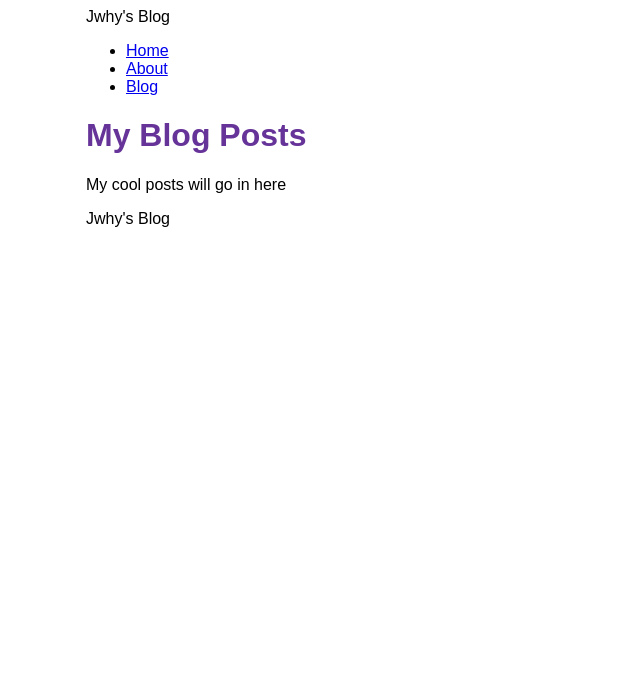
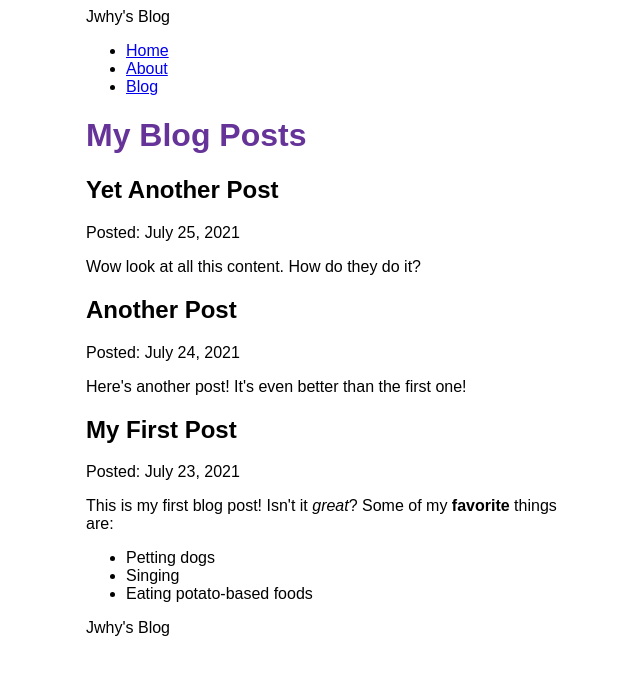
Before and after one commit to Jwhyee/blog_project, a Gatsby site: page /blog in a window 1280 px wide. Shown: the whole page, without its empty margins (304-944 px from the left). Built offline with nearby package versions, Linux system fonts and the light colour scheme; Gatsby itself is replaced by a stand-in of ours.

Commit message:
mdx 플러그인 추가 및 블로그 관련 파일 생성

```diff
--- a/blog/another-post.mdx
+++ b/blog/another-post.mdx
@@ -0,0 +1,6 @@
+---
+title: "Another Post"
+date: "2021-07-24"
+---
+
+Here's another post! It's even better than the first one!
--- a/blog/my-first-post.mdx
+++ b/blog/my-first-post.mdx
@@ -0,0 +1,11 @@
+---
+title: "My First Post"
+date: "2021-07-23"
+---
+
+This is my first blog post! Isn't it _great_?
+Some of my **favorite** things are:
+
+- Petting dogs
+- Singing
+- Eating potato-based foods
--- a/blog/yet-another-post.mdx
+++ b/blog/yet-another-post.mdx
@@ -0,0 +1,6 @@
+---
+title: "Yet Another Post"
+date: "2021-07-25"
+---
+
+Wow look at all this content. How do they do it?
--- a/gatsby-config.js
+++ b/gatsby-config.js
@@ -14,5 +14,6 @@ module.exports = {
         path: `${__dirname}/blog`,
       },
     },
+    "gatsby-plugin-mdx",
   ],
 }
--- a/package.json
+++ b/package.json
@@ -15,8 +15,11 @@
     "clean": "gatsby clean"
   },
   "dependencies": {
+    "@mdx-js/mdx": "^1.6.22",
+    "@mdx-js/react": "^1.6.22",
     "gatsby": "^4.17.1",
     "gatsby-plugin-image": "^2.17.0",
+    "gatsby-plugin-mdx": "^3.17.0",
     "gatsby-plugin-sharp": "^4.17.0",
     "gatsby-source-filesystem": "^4.17.0",
     "react": "^18.1.0",
--- a/src/pages/blog.js
+++ b/src/pages/blog.js
@@ -1,10 +1,33 @@
+import { graphql, useStaticQuery } from "gatsby";
 import React from "react";
-import Layout from "../components/layout";
+import { MDXRenderer } from "gatsby-plugin-mdx";
+import Layout from "../components/Layout";
 
 function BlogPage() {
+  const data = useStaticQuery(graphql`
+    query {
+      allMdx(sort: { fields: frontmatter___date, order: DESC }) {
+        nodes {
+          frontmatter {
+            date(formatString: "MMMM D, YYYY")
+            title
+          }
+          id
+          body
+        }
+      }
+    }
+  `);
+
   return (
     <Layout pageTitle="My Blog Posts">
-      <p>My cool posts will go in here</p>
+      {data.allMdx.nodes.map((node) => (
+        <article key={node.id}>
+          <h2>{node.frontmatter.title}</h2>
+          <p>Posted: {node.frontmatter.date}</p>
+          <MDXRenderer>{node.body}</MDXRenderer>
+        </article>
+      ))}
     </Layout>
   );
 }
```
Also changed, not shown: src/pages/blog/{mdx.slug}.js (added, +10 -0 lines), src/pages/blog/index.js (renamed from src/pages/index.js), 1 other file.
